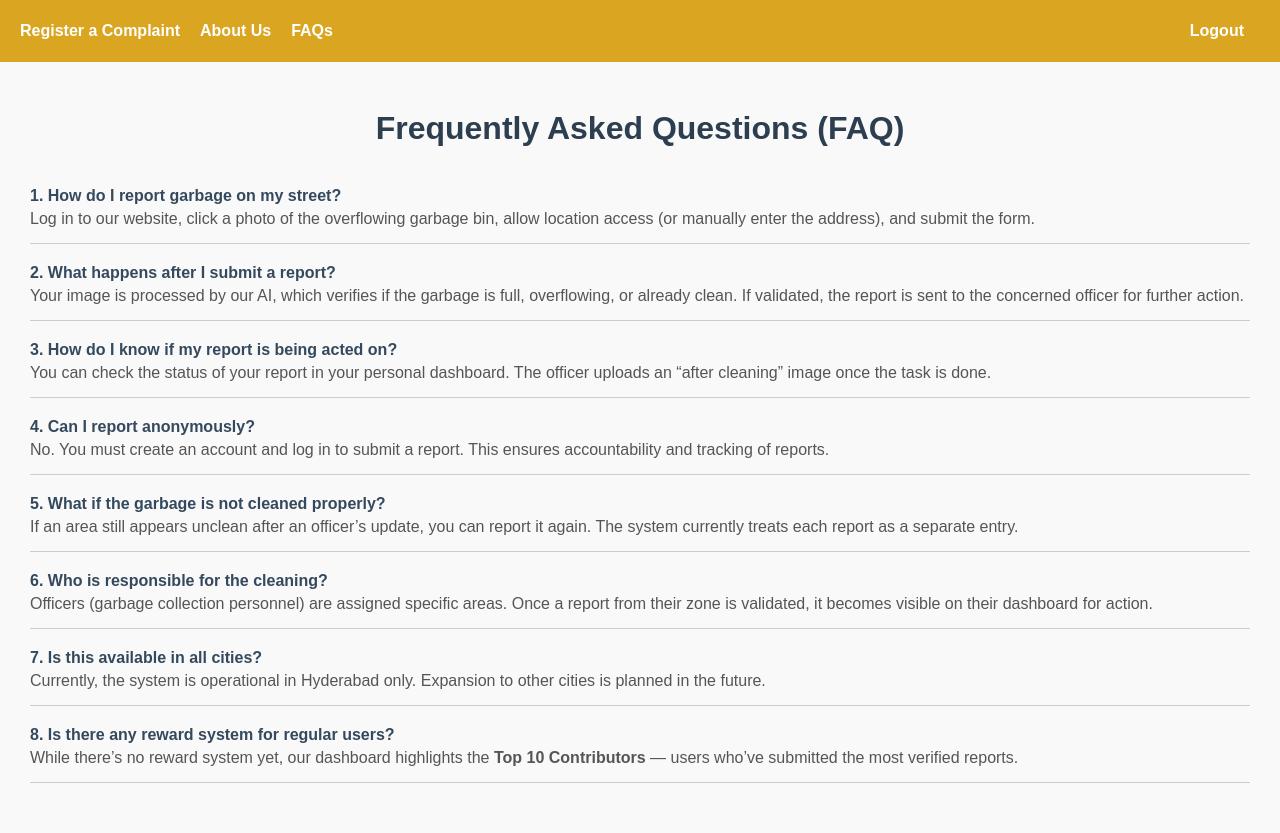
After one commit to Mudasir24/Hackcelerate_143, a Python web app: template templates/faq.html in a window 1280 px wide. The commit adds this page. Run offline with Jinja, Linux system fonts and the light colour scheme; the template is opened without the code that fills it, so the values that code supplies are empty.

Commit message:
index,complaint,faq html files

```diff
--- /dev/null
+++ b/templates/faq.html
@@ -0,0 +1,162 @@
+<!DOCTYPE html>
+<html lang="en">
+<head>
+  <meta charset="UTF-8" />
+  <meta name="viewport" content="width=device-width, initial-scale=1.0"/>
+  <title>Garbage Alert System - FAQ</title>
+  <style>
+    body {
+      font-family: Arial, sans-serif;
+      padding: 30px;
+      background-color: #f9f9f9;
+      margin: 0;
+    }
+
+    /* Navbar styles matching complaint.html */
+    .navbar {
+      display: flex;
+      justify-content: space-between;
+      background-color:goldenrod;
+      padding: 14px 20px;
+      position: fixed;
+      top: 0;
+      left: 0;
+      right: 0;
+      z-index: 1000;
+    }
+
+    .navbar a {
+      color: white;
+      text-decoration: none;
+      margin-right: 20px;
+      font-weight: 600;
+      font-size: 16px;
+    }
+
+    .navbar a:last-child {
+      margin-right: 0;
+    }
+
+    .nav-left a:hover,
+    .nav-right a:hover {
+      text-decoration: underline;
+    }
+
+    .nav-left {
+      display: flex;
+      align-items: center;
+    }
+
+    .nav-right {
+      display: flex;
+      align-items: center;
+    }
+
+    .logout-btn {
+      padding: 8px 16px;
+      border-radius: 4px;
+      font-weight: bold;
+    }
+
+    .logout-btn:hover {
+      background-color: #ff0000;
+    }
+
+    /* Push page content down so navbar doesn't cover it */
+    h1 {
+      margin-top: 80px;
+      text-align: center;
+      color: #2c3e50;
+      margin-bottom: 40px;
+    }
+
+    .faq {
+      margin-bottom: 20px;
+      border-bottom: 1px solid #ccc;
+      padding-bottom: 15px;
+    }
+
+    .question {
+      font-weight: bold;
+      color: #34495e;
+    }
+
+    .answer {
+      margin-top: 5px;
+      color: #555;
+    }
+  </style>
+</head>
+<body>
+  <!-- Fixed Navbar -->
+  <nav class="navbar">
+    <div class="nav-left">
+      <a href="complaint.html">Register a Complaint</a>
+      <a href="about.html">About Us</a>
+      <a href="faq.html">FAQs</a>
+    </div>
+    <div class="nav-right">
+      <a href="index.html" class="logout-btn">Logout</a>
+    </div>
+  </nav>
+
+  <!-- FAQ Content -->
+  <h1>Frequently Asked Questions (FAQ)</h1>
+
+  <div class="faq">
+    <div class="question">1. How do I report garbage on my street?</div>
+    <div class="answer">
+      Log in to our website, click a photo of the overflowing garbage bin, allow location access (or manually enter the address), and submit the form.
+    </div>
+  </div>
+
+  <div class="faq">
+    <div class="question">2. What happens after I submit a report?</div>
+    <div class="answer">
+      Your image is processed by our AI, which verifies if the garbage is full, overflowing, or already clean. If validated, the report is sent to the concerned officer for further action.
+    </div>
+  </div>
+
+  <div class="faq">
+    <div class="question">3. How do I know if my report is being acted on?</div>
+    <div class="answer">
+      You can check the status of your report in your personal dashboard. The officer uploads an “after cleaning” image once the task is done.
+    </div>
+  </div>
+
+  <div class="faq">
+    <div class="question">4. Can I report anonymously?</div>
+    <div class="answer">
+      No. You must create an account and log in to submit a report. This ensures accountability and tracking of reports.
+    </div>
+  </div>
+
+  <div class="faq">
+    <div class="question">5. What if the garbage is not cleaned properly?</div>
+    <div class="answer">
+      If an area still appears unclean after an officer’s update, you can report it again. The system currently treats each report as a separate entry.
+    </div>
+  </div>
+
+  <div class="faq">
+    <div class="question">6. Who is responsible for the cleaning?</div>
+    <div class="answer">
+      Officers (garbage collection personnel) are assigned specific areas. Once a report from their zone is validated, it becomes visible on their dashboard for action.
+    </div>
+  </div>
+
+  <div class="faq">
+    <div class="question">7. Is this available in all cities?</div>
+    <div class="answer">
+      Currently, the system is operational in Hyderabad only. Expansion to other cities is planned in the future.
+    </div>
+  </div>
+
+  <div class="faq">
+    <div class="question">8. Is there any reward system for regular users?</div>
+    <div class="answer">
+      While there’s no reward system yet, our dashboard highlights the <strong>Top 10 Contributors</strong> — users who’ve submitted the most verified reports.
+    </div>
+  </div>
+</body>
+</html>
```
Also changed, not shown: templates/complaint.html (added, +64 -0 lines), templates/index.html (+28 -90 lines).
